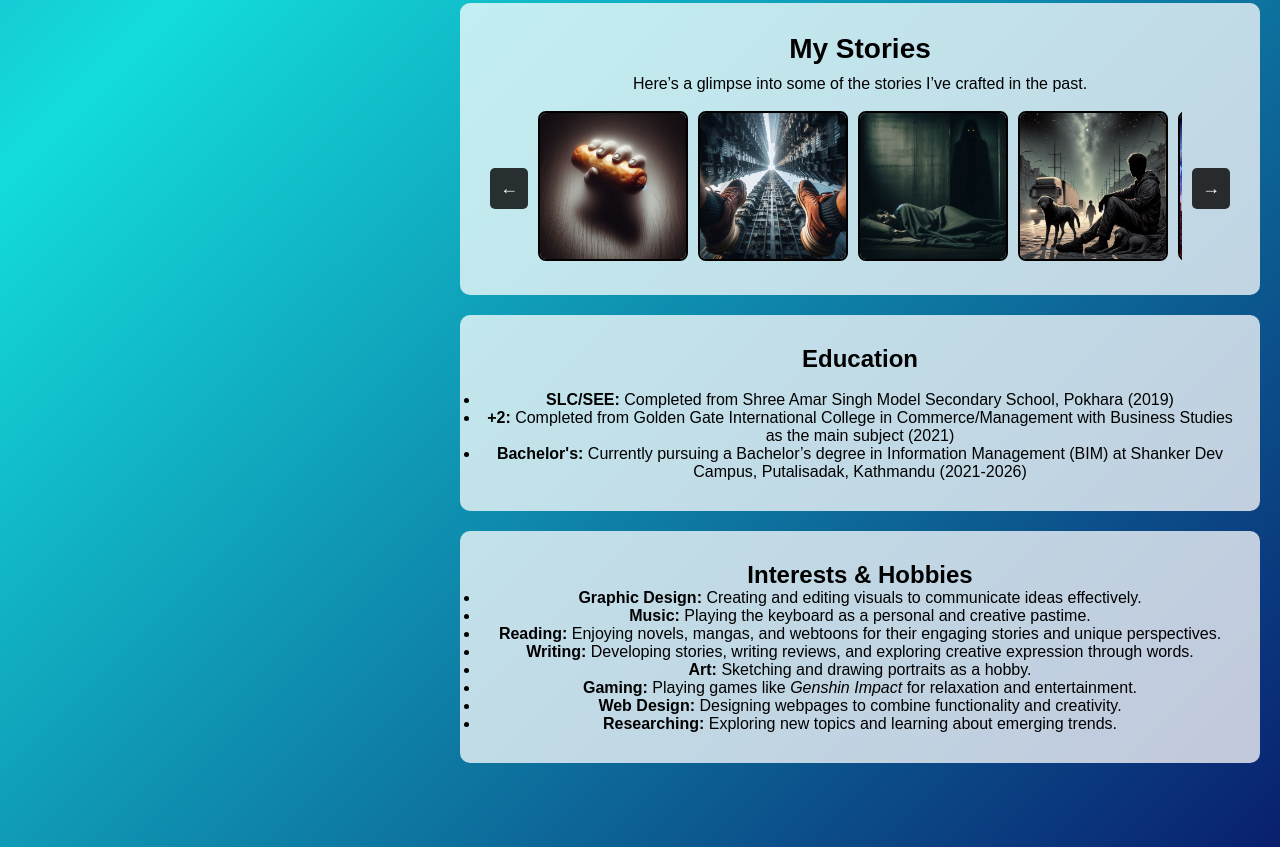
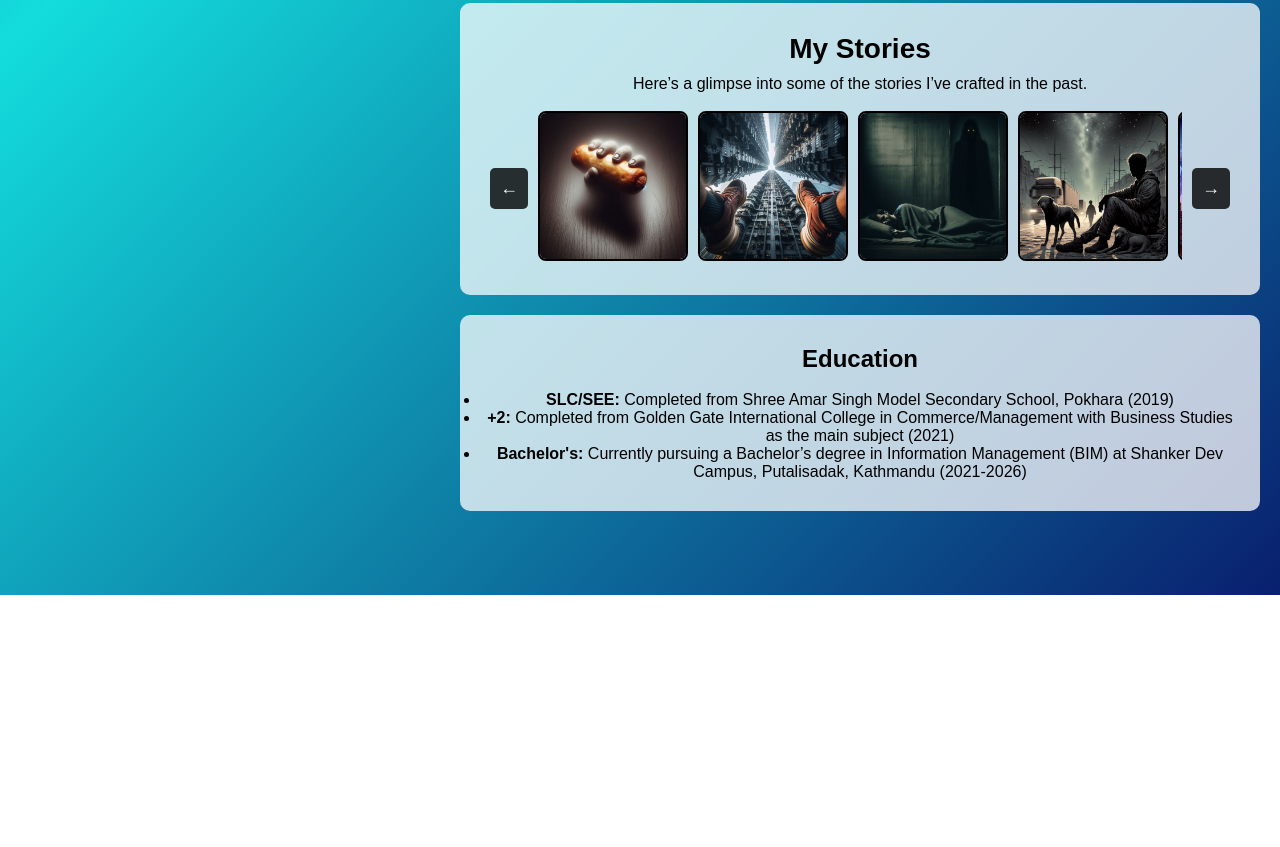
Before and after one commit to Suzzal26/Static_Profile, a plain HTML site: page Main File/another.html in a window 1280 px wide. Shown: the part 1768-2615 px from the top of the page. After the commit the page ends 2363 px from the top, so only its background shows below. Drawn offline with Linux system fonts and the light colour scheme.

Commit message:
Final Changes

```diff
--- a/Main File/another.html
+++ b/Main File/another.html
@@ -77,13 +77,13 @@
                 <ul>
                     <li>
                         <b>Graphic Design</b>: <p>My journey into graphic design began with a professional 3-month certification program at
-                        <a href="https://www.google.com" target="_blank">Broadway Infosys</a> (2023), where I was guided by industry experts. This immersive training provided me with comprehensive knowledge and practical expertise in areas such as logo creation, brochures, posters, typography, infographics, branding, book design, advertisements, newspapers, and event banners. I honed my skills in industry-standard tools like Adobe Photoshop, Illustrator, and InDesign.
+                        <a href="https://broadwayinfosys.com/" target="_blank">Broadway Infosys</a> (2023), where I was guided by industry experts. This immersive training provided me with comprehensive knowledge and practical expertise in areas such as logo creation, brochures, posters, typography, infographics, branding, book design, advertisements, newspapers, and event banners. I honed my skills in industry-standard tools like Adobe Photoshop, Illustrator, and InDesign.
                         Trivia: While I had always nurtured a passion for design, self-learning from platforms like YouTube often left me uncertain about professional standards. Joining a reputable institute equipped me with the confidence and expertise to excel in the competitive design market. My training also included real-world projects, culminating in a certification that reflects my readiness to meet professional demands.
                     </p>
                     </li> <br>
                     <li>
                        <b>MERN Stack Development</b>: <p>I acquired proficiency in MERN Stack Development through an intensive 3-month course at
-                        <a href="https://www.google.com" target="_blank">Broadway Infosys</a> (2024). Under expert mentorship, I mastered MongoDB, ExpressJS, ReactJS, NodeJS, and supporting technologies such as JavaScript, HTML, CSS, Bootstrap, and Git. This training equipped me to develop dynamic web applications, encompassing both front-end and back-end development.
+                        <a href="https://broadwayinfosys.com/" target="_blank">Broadway Infosys</a> (2024). Under expert mentorship, I mastered MongoDB, ExpressJS, ReactJS, NodeJS, and supporting technologies such as JavaScript, HTML, CSS, Bootstrap, and Git. This training equipped me to develop dynamic web applications, encompassing both front-end and back-end development.
                         The knowledge gained has seamlessly integrated into my academic and professional pursuits, enhancing my ability to design and develop responsive, scalable, and functional websites.</p>
                     </li> <br>
                     <li>
@@ -101,7 +101,7 @@
                 </ul>
             </section>
 
-            <section id="extra-section-1">
+            <section id="stories">
                 <h3>My Stories</h3>
                 <p>Here’s a glimpse into some of the stories I’ve crafted in the past.</p> <br>
                 <div class="carousel">
@@ -143,35 +143,7 @@
                 </ul>
             </section>
 
-            <section id="interests-hobbies">
-                <h2>Interests & Hobbies</h2>
-                <ul>
-                    <li>
-                        <strong>Graphic Design:</strong> Creating and editing visuals to communicate ideas effectively.
-                    </li>
-                    <li>
-                        <strong>Music:</strong> Playing the keyboard as a personal and creative pastime.
-                    </li>
-                    <li>
-                        <strong>Reading:</strong> Enjoying novels, mangas, and webtoons for their engaging stories and unique perspectives.
-                    </li>
-                    <li>
-                        <strong>Writing:</strong> Developing stories, writing reviews, and exploring creative expression through words.
-                    </li>
-                    <li>
-                        <strong>Art:</strong> Sketching and drawing portraits as a hobby.
-                    </li>
-                    <li>
-                        <strong>Gaming:</strong> Playing games like <em>Genshin Impact</em> for relaxation and entertainment.
-                    </li>
-                    <li>
-                        <strong>Web Design:</strong> Designing webpages to combine functionality and creativity.
-                    </li>
-                    <li>
-                        <strong>Researching:</strong> Exploring new topics and learning about emerging trends.
-                    </li>
-                </ul>
-            </section>
+
 
         </main>
     </div>
```
Also changed, not shown: Main File/another_images/favi.png (added).
